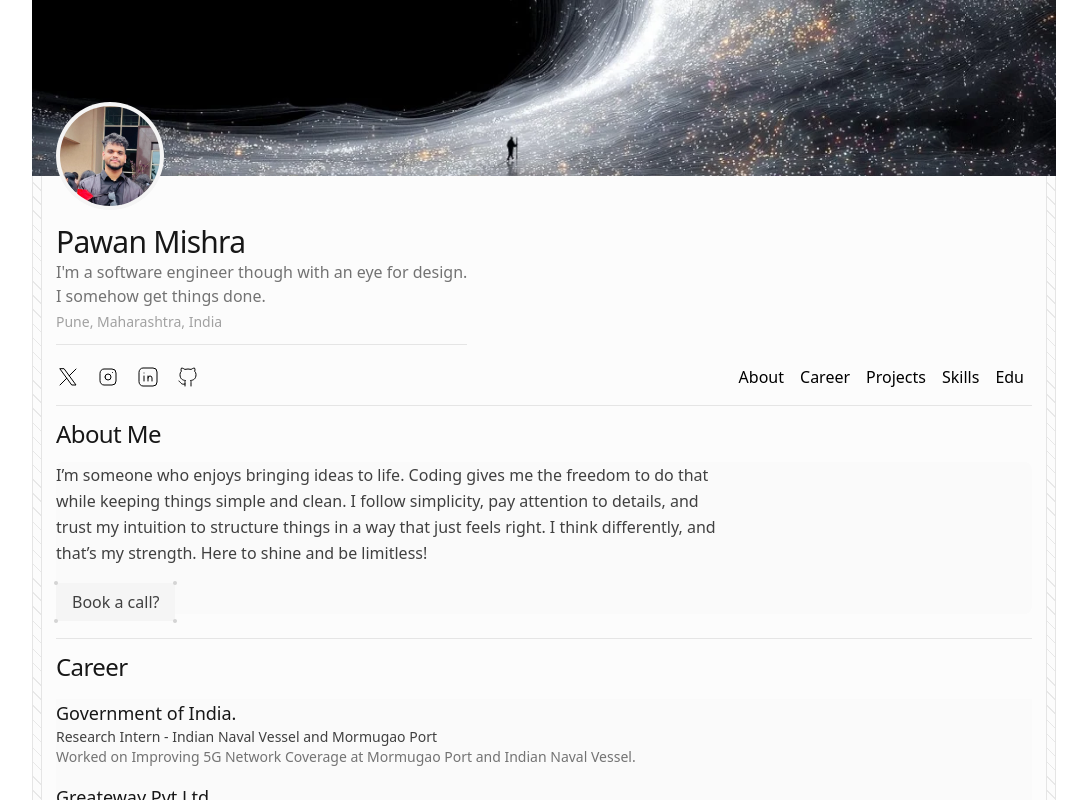
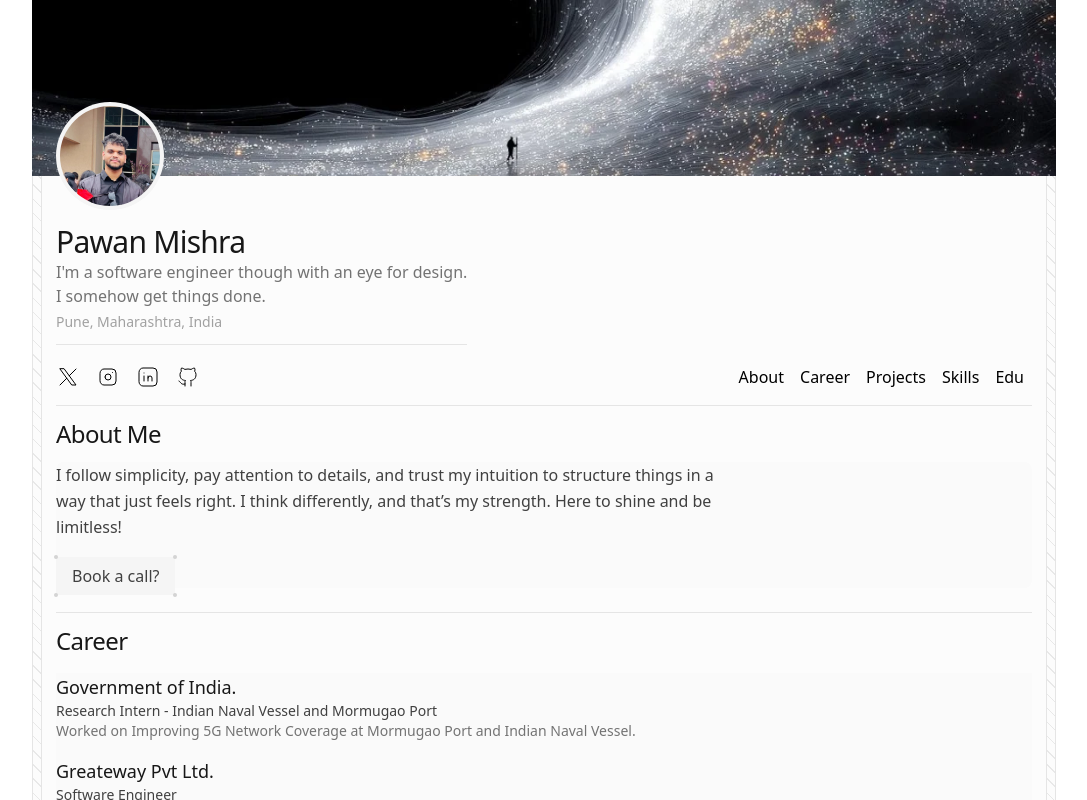
Before and after one commit to cena0rton/portfolio-nextjs, a Next.js app: page / in a window 1280 px wide. Shown: the top 800 px of the page, without its empty margins (96-1183 px from the left). Built offline with nearby package versions, Linux system fonts and the light colour scheme.

Commit message:
Update About.tsx

```diff
--- a/src/app/components/About.tsx
+++ b/src/app/components/About.tsx
@@ -21,7 +21,7 @@ const About = () => {
           transition={{ duration: 0.6, delay: 0.1 }}
         >
           <p className='text-neutral-700 leading-relaxed mb-6 max-w-2xl'>
-          I’m someone who enjoys bringing ideas to life. Coding gives me the freedom to do that while keeping things simple and clean. I follow simplicity, pay attention to details, and trust my intuition to structure things in a way that just feels right. I think differently, and that’s my strength. Here to shine and be limitless!
+         I follow simplicity, pay attention to details, and trust my intuition to structure things in a way that just feels right. I think differently, and that’s my strength. Here to shine and be limitless!
           </p>
 
           <Hire/>
```
